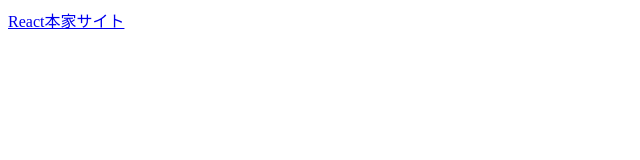
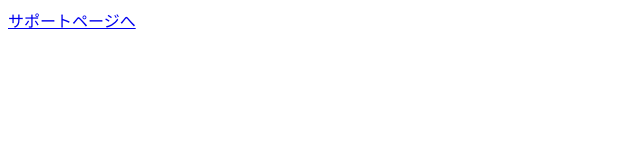
Before and after one commit to Yuma0309/Study-React, a JavaScript app in the folder React_sample_Yuma/my-react/: page / in a window 1280 px wide. Shown: the top 160 px of the page, without its empty margins (0-640 px from the left). Built offline with nearby package versions, Linux system fonts and the light colour scheme.

Commit message:
リスト2-3-7までの動作を確認

```diff
--- a/React_sample_Yuma/my-react/src/index.js
+++ b/React_sample_Yuma/my-react/src/index.js
@@ -3,11 +3,19 @@ import ReactDOM from 'react-dom/client';
 
 // Reactアプリ（Appコンポーネント）を描画
 const root = ReactDOM.createRoot(document.getElementById('root'));
-const dest = 'https://ja.react.dev';
+
+// あまりよくない例
+const attrs = {
+  href: 'https://wings.msn.to/',
+  download: false,
+  target: '_blank',
+  rel: 'help'
+};
 
 root.render(
-  <a href={dest}>React本家サイト</a>
-  // <a href="{dest}">React本家サイト</a>
-  // <a href="{dest}/docs">React本家サイト</a>
-  // <a href={dest + '/docs'}>React本家サイト</a>
+  <a href={attrs.href} download={attrs.download}
+    target={attrs.target} rel={attrs.rel}>サポートページへ</a>
+  // <a {...attrs}>サポートページへ</a>
+  // <a href="index.html" download>トップへ</a>
+  // <a href="index.html" download={true}>トップへ</a>
 );
```
